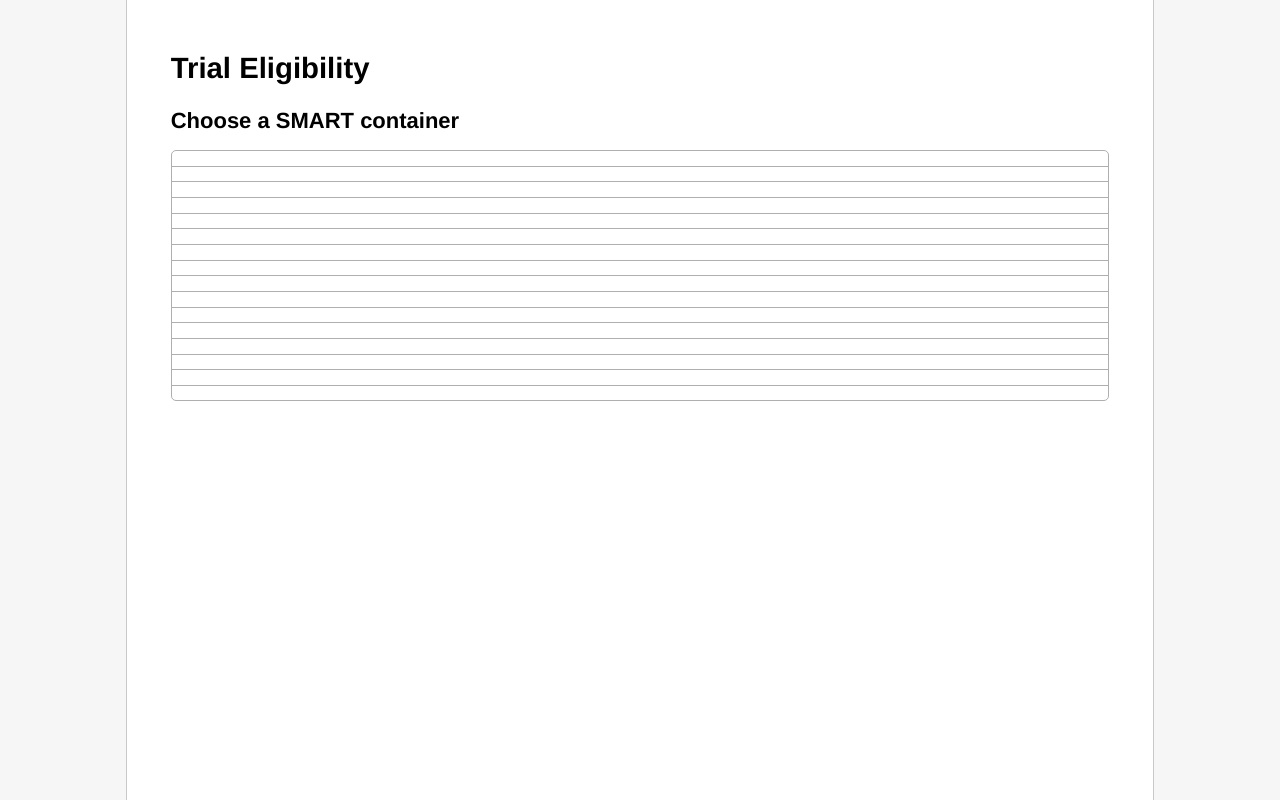
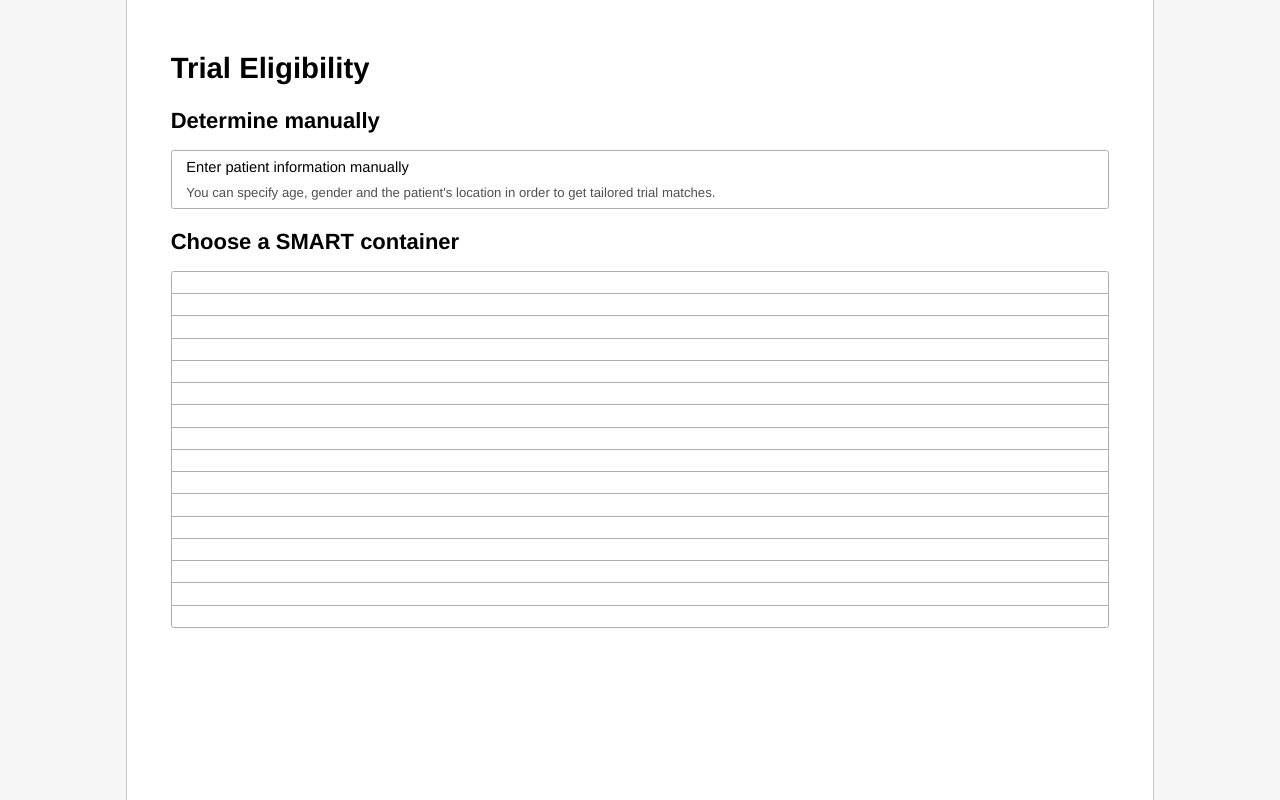
Before and after one commit to p2/clinical-trials-gov, a Bottle app: page /endpoint_select in a window 1280 px wide. Run offline with Bottle, Linux system fonts and the light colour scheme.

Commit message:
Make SMART use optional

```diff
--- a/js/main.js
+++ b/js/main.js
@@ -13,7 +13,7 @@ var _reportCtrl = null;
 function initApp() {
 	// hide the patient selector if in an iframe
 	if (window != window.top) {
-		$('#back_to_patient_select').hide();
+		$('#back_to_patient').hide();
 	}
 
 	// load patient data
--- a/sass/smart.scss
+++ b/sass/smart.scss
@@ -1,11 +1,11 @@
 /**
- *  SMART specific styles
+ *  Launch page and SMART specific styles
  */
 
-#endpoints {
+.list_select {
 	overflow: hidden;
 	background-color: white;
-	border: 1px solid darken($col-border, 10%); border-radius: 5px;
+	border: 1px solid darken($col-border, 10%); border-radius: 2pt;
 
 	padding-left: 0;
 	li {
--- a/sass/style.scss
+++ b/sass/style.scss
@@ -53,10 +53,11 @@ td {
 	&:last-child { padding-right: 0; }
 }
 
-#back_to_patient_select {
-	margin-bottom: 2em;
-	a {
-		text-decoration: none;
+.back_to_select {
+	margin: 1em 0 2em;
+
+	#back_to_patient {
+		margin-right: 2em;
 	}
 }
 
--- a/static/style.css
+++ b/static/style.css
@@ -15,8 +15,8 @@ table { border-collapse: collapse; }
 td:first-child { padding-left: 0; }
 td:last-child { padding-right: 0; }
 
-#back_to_patient_select { margin-bottom: 2em; }
-#back_to_patient_select a { text-decoration: none; }
+.back_to_select { margin: 1em 0 2em; }
+.back_to_select #back_to_patient { margin-right: 2em; }
 
 #container { max-width: 70em; min-height: 100%; margin: 0 auto; }
 
@@ -96,13 +96,13 @@ ul.trial_list li:first-child { border-top: none; }
 .trial .trial_locations .trial_location .loc_country { font-size: 1.2em; font-weight: bold; }
 .trial .formatted_criteria { clear: right; display: none; margin: 0.5em 0 1em; padding: 1em; font-size: 10pt; white-space: pre-wrap; border: 1px solid #b4b4b4; background-color: whitesmoke; }
 
-/** SMART specific styles */
-#endpoints { overflow: hidden; background-color: white; border: 1px solid #afafaf; border-radius: 5px; padding-left: 0; }
-#endpoints li { list-style-type: none; border-bottom: 1px solid #afafaf; }
-#endpoints li:last-child { border-bottom: none; }
-#endpoints a { display: block; padding: 0.5em 1em; text-decoration: none; color: black; }
-#endpoints a:hover { color: #0014be; background-color: #f6f6f6; }
-#endpoints a span { display: block; color: #505050; }
+/** Launch page and SMART specific styles */
+.list_select { overflow: hidden; background-color: white; border: 1px solid #afafaf; border-radius: 2pt; padding-left: 0; }
+.list_select li { list-style-type: none; border-bottom: 1px solid #afafaf; }
+.list_select li:last-child { border-bottom: none; }
+.list_select a { display: block; padding: 0.5em 1em; text-decoration: none; color: black; }
+.list_select a:hover { color: #0014be; background-color: #f6f6f6; }
+.list_select a span { display: block; color: #505050; }
 
 .green { color: #090; }
 
--- a/templates/endpoint_select.html
+++ b/templates/endpoint_select.html
@@ -8,12 +8,19 @@
 	<div id="container">
 		<div id="content">
 			<h1>Trial Eligibility</h1>
+			<h2>Determine manually</h2>
+			<ul class="list_select">
+				<li><a href="index.html?api_base=none">Enter patient information manually
+						<div class="supplement">You can specify age, gender and the patient's location in order to get tailored trial matches.</div>
+				</a></li>
+			</ul>
+
 			<h2>Choose a SMART container</h2>
-			<ul id="endpoints">
+			<ul id="endpoints" class="list_select">
 				{% for ep in endpoints %}
 				<li><a href="{{ callback }}api_base={{ ep.url }}">
 					{{ ep.name }}
-					<span class="supplement">{{ ep.url }}</span>
+					<div class="supplement">{{ ep.url }}</div>
 				</a></li>
 				{% else %}
 				<span>No SMART containers have been defined</span>
--- a/wsgi.py
+++ b/wsgi.py
@@ -55,6 +55,10 @@ def _get_smart():
 	api_base = sess.get('api_base')
 	if not api_base:
 		logging.info("No api_base is set")
+		return None
+
+	# we're not using SMART
+	if 'none' == api_base:
 		return None
 
 	# find server credentials and store in session
@@ -172,34 +176,38 @@ def index():
 	else:
 		record_id = sess.get('record_id')
 
+	# try to connect to SMART
 	smart = _get_smart()
-	if smart is None:
+	if smart is None and 'none' != api_base:
 		return "Cannot connect to SMART sandbox"
 
-	# no record id, call launch page
-	if record_id is None:
-		launch = smart.launch_url
-		if launch is None:
-			return "Unknown app start URL, cannot launch"
+	# using SMART, make sure we have a patient id
+	if smart is not None:
 
-		logging.debug('redirecting to app launch page')
-		bottle.redirect(launch)
-		return
+		# no record id, call launch page
+		if record_id is None:
+			launch = smart.launch_url
+			if launch is None:
+				return "Unknown app start URL, cannot launch"
 
-	# still here, test the token
-	if not _test_record_token():
-		smart.token = None
-		try:
-			sess['token'] = smart.fetch_request_token()
-		except Exception, e:
-			_reset_session()
-			logging.error("Failed getting request token. %s" % e)
-			return "Failed to obtain access permissions, please reload"
+			logging.debug('redirecting to app launch page')
+			bottle.redirect(launch)
+			return
 
-		# now go and authorize the token
-		logging.debug("Have request token, redirecting to authorize token")
-		bottle.redirect(smart.auth_redirect_url)
-		return
+		# still here, test the token
+		if not _test_record_token():
+			smart.token = None
+			try:
+				sess['token'] = smart.fetch_request_token()
+			except Exception, e:
+				_reset_session()
+				logging.error("Failed getting request token. %s" % e)
+				return "Failed to obtain access permissions, please reload"
+
+			# now go and authorize the token
+			logging.debug("Have request token, redirecting to authorize token")
+			bottle.redirect(smart.auth_redirect_url)
+			return
 
 	# everything in order, render index
 	template = _jinja_templates.get_template('index.html')
@@ -208,7 +216,7 @@ def index():
 		'google_api_key': GOOGLE_API_KEY
 	}
 
-	return template.render(defs=defs, has_chrome=False, api_base=api_base, last_manual_condition=sess.get('last_manual_condition', ''))
+	return template.render(defs=defs, api_base=api_base, last_manual_condition=sess.get('last_manual_condition', ''))
 
 
 @bottle.get('/authorize')
@@ -303,7 +311,7 @@ def demographics():
 	# SMART 0.6+
 	else:
 		smart = _get_smart()
-		if not smart:
+		if smart is None:
 			return d
 
 		ret = smart.get_demographics()
@@ -346,6 +354,9 @@ def problems():
 	# SMART 0.6+
 	else:
 		smart = _get_smart()
+		if smart is None:
+			return {'problems': []}
+
 		ret = smart.get_problems()
 		if 200 == int(ret.response.status):
 			prob_ld = json.loads(ret.graph.serialize(format='json-ld')) if ret.graph is not None else None
@@ -490,18 +501,20 @@ def trial_filter_demo(run_id, filter_by):
 				trial.load()
 
 				# filter gender
-				if 'male' == f_gender:
-					if trial.gender == 2:
-						reason = "Limited to women"
-				else:
-					if trial.gender == 1:
-						reason = "Limited to men"
+				if f_gender:
+					if 'male' == f_gender:
+						if trial.gender == 2:
+							reason = "Limited to women"
+					else:
+						if trial.gender == 1:
+							reason = "Limited to men"
 
 				# filter age
-				if trial.min_age > f_age:
-					reason = "Patient is too young (min age %d)" % trial.min_age
-				elif trial.max_age < f_age:
-					reason = "Patient is too old (max age %d)" % trial.max_age
+				if f_age > 0:
+					if trial.min_age > f_age:
+						reason = "Patient is too young (min age %d)" % trial.min_age
+					elif trial.max_age < f_age:
+						reason = "Patient is too old (max age %d)" % trial.max_age
 
 			if reason:
 				keep.append((nct, reason))
```
Also changed, not shown: js/geocode.js (+12 -14 lines), js/trials.js (+11 -2 lines), templates/index.html (+6 -5 lines), static/main.min.js, 1 other file.
